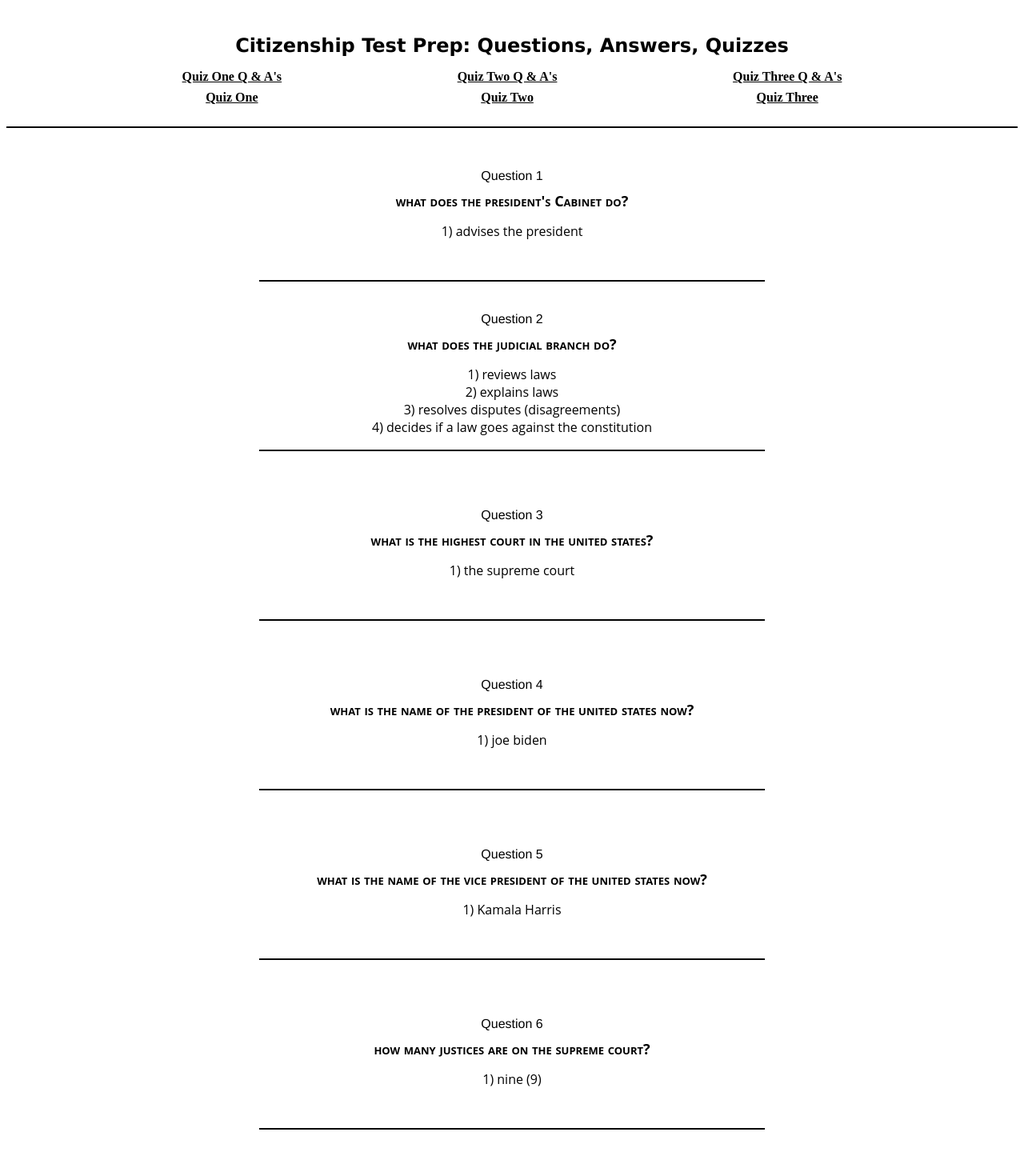
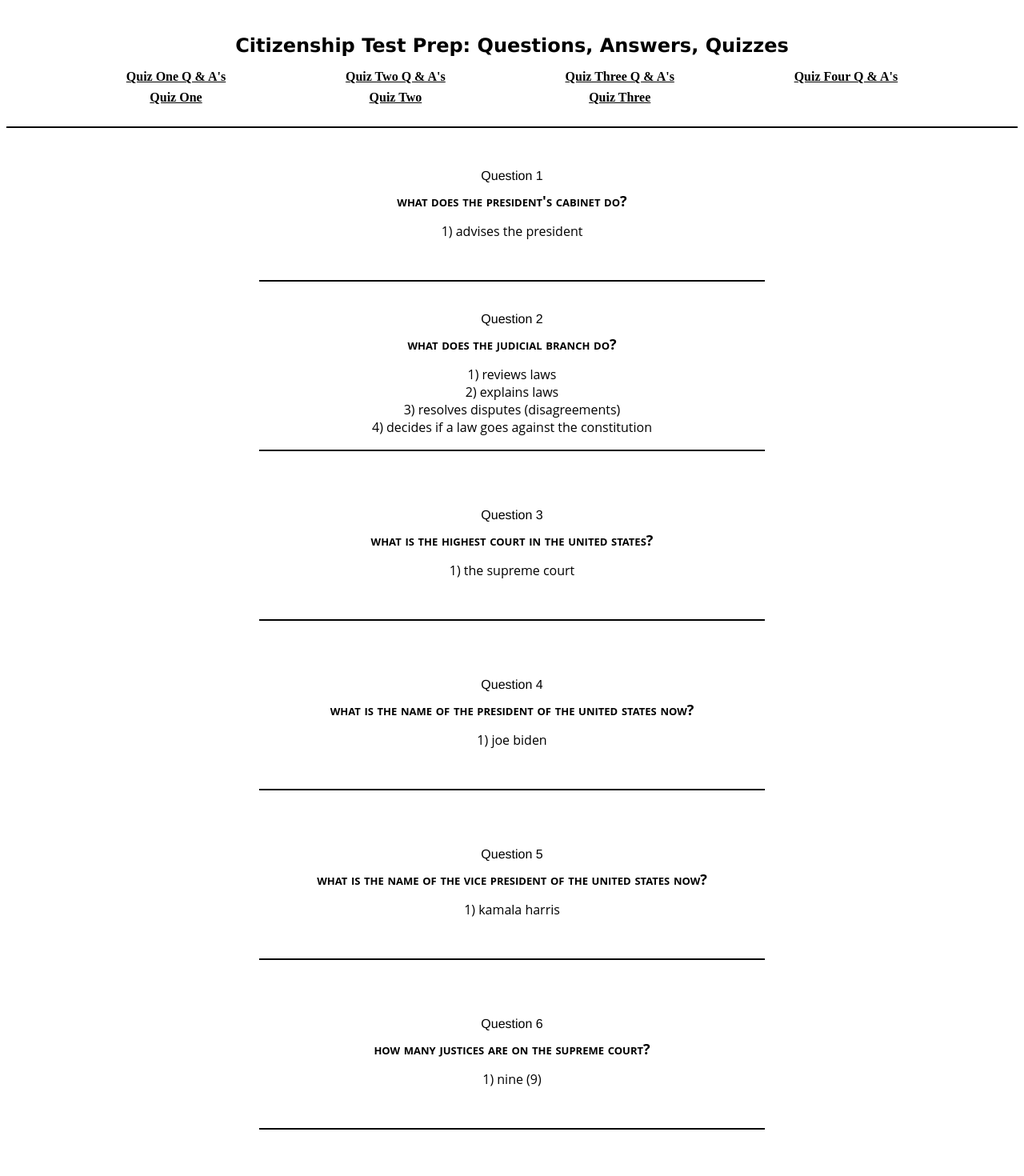
Before and after one commit to mmaustin/citizenship-questions-answers, a React (Create React App) app in the folder citizenship-frontend/: page /questions/questions-four in a window 1280 px wide. Shown: the top 1470 px of the page at 80% size. Built offline with nearby package versions, Linux system fonts and the light colour scheme.

Commit message:
added a link to questions list four in nav bar component

```diff
--- a/citizenship-frontend/src/app/Navbar.js
+++ b/citizenship-frontend/src/app/Navbar.js
@@ -20,6 +20,10 @@ const Navbar = () => {
                         <Link className='nav-link-text' to='/questions/questions-three'>Quiz Three Q & A's</Link>
                         <Link className='nav-link-text' to='/questions/quiz-three'>Quiz Three</Link>
                     </div>
+                    <div className='quiz-pair'>
+                        <Link className='nav-link-text' to='/questions/questions-four'>Quiz Four Q & A's</Link>
+                        {/*<Link className='nav-link-text' to='/questions/quiz-three'>Quiz Three</Link>*/}
+                    </div>
                 </div>
             </section>
         </nav>
--- a/citizenship-frontend/src/features/questionsFour/questionsFour.js
+++ b/citizenship-frontend/src/features/questionsFour/questionsFour.js
@@ -1,10 +1,10 @@
 import { nanoid } from "@reduxjs/toolkit";
 
-export const questionsFour = [{id: nanoid(), question: 'what does the president\'s Cabinet do?', answer: [{ans: 'advises the president'}]},
+export const questionsFour = [{id: nanoid(), question: 'what does the president\'s cabinet do?', answer: [{ans: 'advises the president'}]},
 {id: nanoid(), question: 'what does the judicial branch do?', answer: [{ans: 'reviews laws'}, {ans: 'explains laws'}, {ans: 'resolves disputes (disagreements)'}, {ans: 'decides if a law goes against the constitution'}]},
 {id: nanoid(), question: 'what is the highest court in the united states?', answer: [{ans: 'the supreme court'}]},
 {id: nanoid(), question: 'what is the name of the president of the united states now?', answer: [{ans: 'joe biden'}]}, {id: nanoid(), question: 'what is the name of the vice president of the united states now?',
-answer: [{ans: 'Kamala Harris'}]}, {id: nanoid(), question: 'how many justices are on the supreme court?', answer: [{ans: 'nine (9)'}]},
+answer: [{ans: 'kamala harris'}]}, {id: nanoid(), question: 'how many justices are on the supreme court?', answer: [{ans: 'nine (9)'}]},
 {id: nanoid(), question: 'who is the chief justice of the united states now?',
 answer: [{ans: 'john roberts'}]}, {id: nanoid(), question: 'under our constitution, some powers belong to the federal government. what is one power of the federal government?', answer: [{ans: 'to print money'},
 {ans: 'to declare war'}, {ans: 'to create an army'}, {ans: 'to make treaties'}]}, {id: nanoid(), question: 'under our constitution, some powers belong to the states. what is one power of the states?',
```
